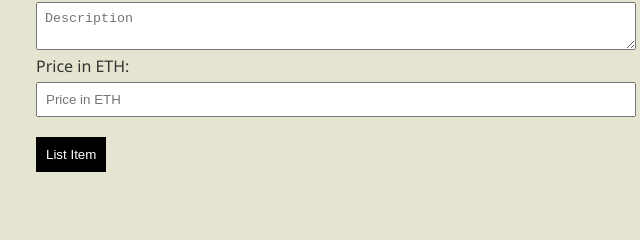
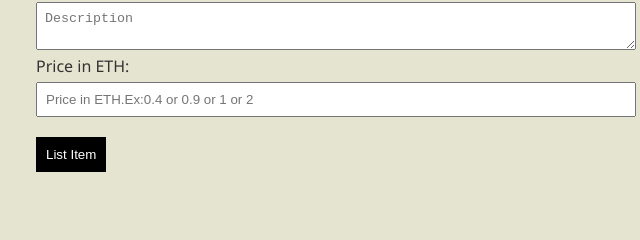
Before and after one commit to rishichintala/rishichintala.github.io, a website: page index.html in a window 1280 px wide. Shown: the part 465-705 px from the top of the page, 304-944 px from the left. Drawn offline with nearby package versions, Linux system fonts and the light colour scheme.

Commit message:
Update index.html

```diff
--- a/index.html
+++ b/index.html
@@ -26,7 +26,7 @@
                 <label for="description">Description:</label>
                 <textarea id="description" placeholder="Description" required></textarea>
                 <label for="price">Price in ETH:</label>
-                <input type="text" id="price" placeholder="Price in ETH" required>
+                <input type="text" id="price" placeholder="Price in ETH.Ex:0.4 or 0.9 or 1 or 2" required>
                 <button type="submit" id="listItem">List Item</button>
             </form>
         </section>
```
